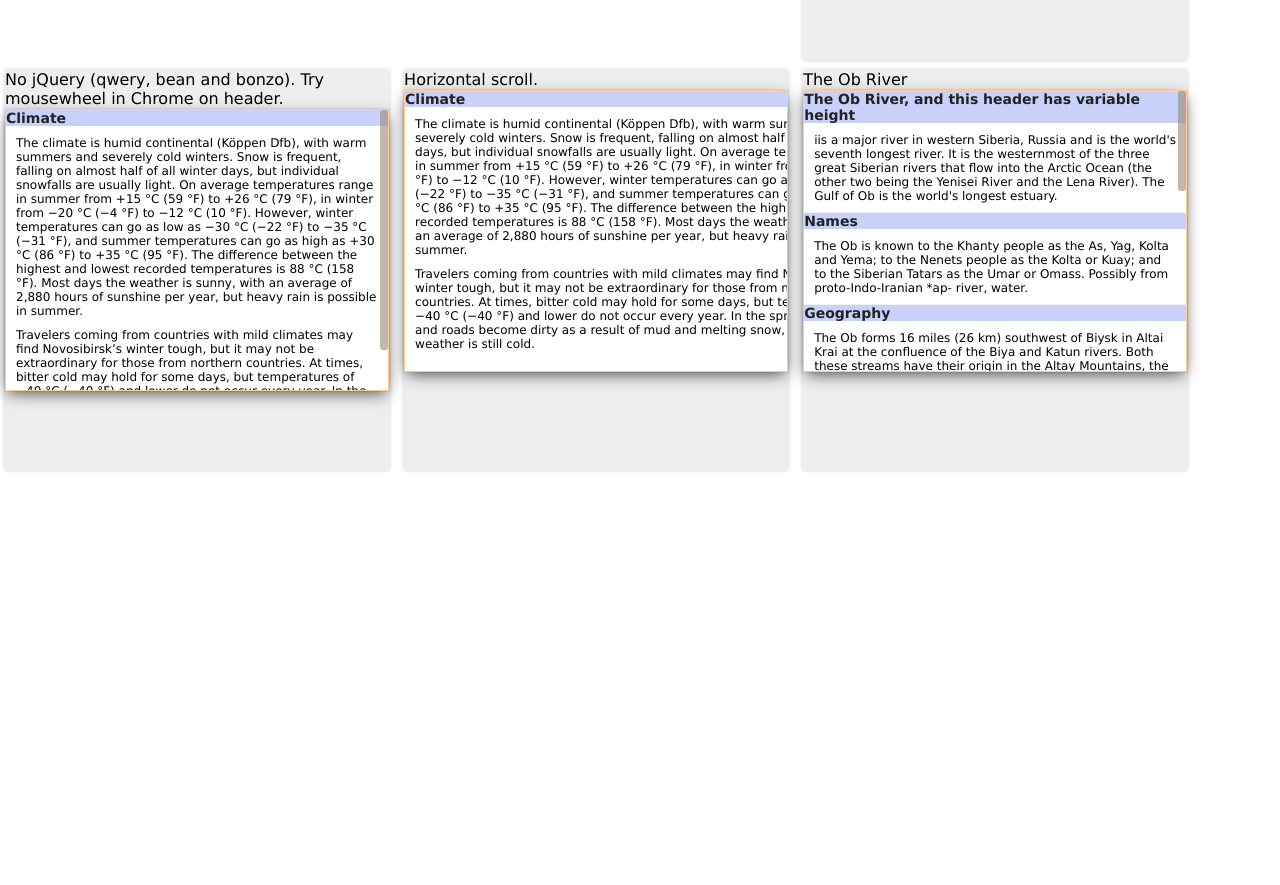
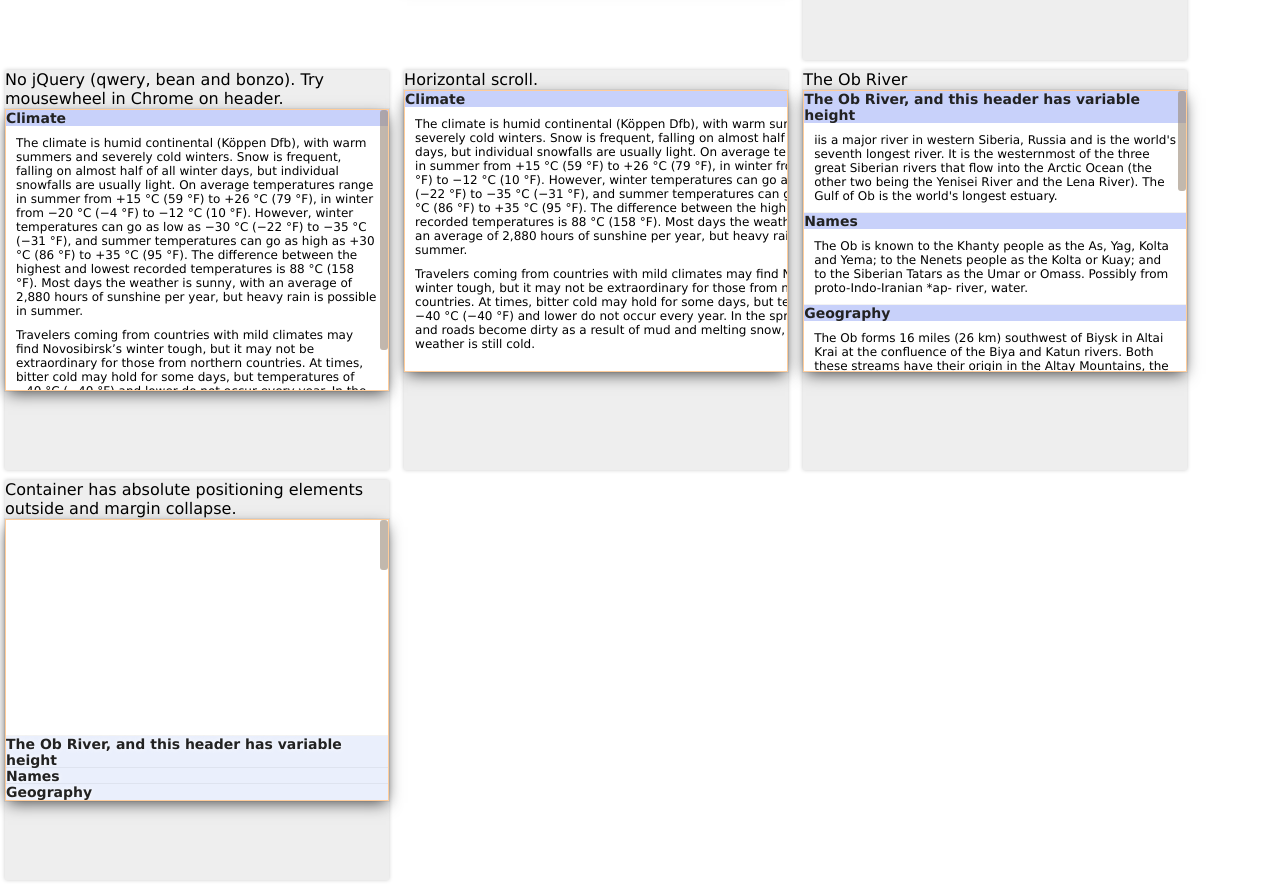
Before and after one commit to Diokuz/baron, a website: page test/index.html in a window 1280 px wide. Shown: the part 1165-2050 px from the top of the page. Before the commit the page ends 1640 px from the top, so only its background shows below. Drawn offline with Linux system fonts and the light colour scheme.

Commit message:
Margin collapse and positioned elements bug fixed

```diff
--- a/baron.css
+++ b/baron.css
@@ -18,7 +18,6 @@
     background: #999;
 }
 .container { /* Data wrapper */
-    overflow: hidden; /* For possible margin collapse removing */
 }
 
 .header__title {
--- a/baron.js
+++ b/baron.js
@@ -15,7 +15,8 @@
                 offset: 'offsetHeight',
                 crossOffset: 'offsetWidth',
                 offsetPos: 'offsetTop',
-                scroll: 'scrollTop'
+                scroll: 'scrollTop',
+                scrollSize: 'scrollHeight'
             },
 
             horizontal: {
@@ -29,7 +30,8 @@
                 offset: 'offsetWidth',
                 crossOffset: 'offsetHeight',
                 offsetPos: 'offsetLeft',
-                scroll: 'scrollLeft'
+                scroll: 'scrollLeft',
+                scrollSize: 'scrollWidth'
             }
         };
 
@@ -65,7 +67,7 @@
         // Constructor!
         baron.init = function(root, gData) {
             var headers,
-                viewPortSize, // Non-headers viewable content summary size
+                viewPortSize, // Non-headers viewable content summary height
                 headerTops, // Initial top positions of headers
                 topHeights,
                 rTimer,
@@ -166,14 +168,14 @@
 
                 if (headers) {
                     for (i = 0 ; i < headers.length ; i++) {
-                        // Summary headers size above current
+                        // Summary headers height above current
                         topHeights[i] = (topHeights[i - 1] || 0);
 
                         if (headers[i - 1]) {
                             topHeights[i] += headers[i - 1][dir.offset];
                         }
 
-                        // Variable header sizes
+                        // Variable header heights
                         pos = {};
                         pos[dir.size] = headers[i][dir.offset];
                         dom(headers[i].parentNode).css(pos);
@@ -202,7 +204,7 @@
                     hTop,
                     fixState;
 
-                newBarSize = track[dir.client] * scroller[dir.client] / container[dir.offset];
+                newBarSize = track[dir.client] * scroller[dir.client] / scroller[dir.scrollSize];
 
                 // Positioning bar
                 if (oldBarSize != newBarSize) {
@@ -211,7 +213,7 @@
                 }
 
                 containerPos = -(scroller['page' + dir.x + 'Offset'] || scroller[dir.scroll]);
-                barPos = relToPos(- containerPos / (container[dir.offset] - scroller[dir.client]));
+                barPos = relToPos(- containerPos / (scroller[dir.scrollSize] - scroller[dir.client]));
 
                 posBar(barPos);
 
@@ -290,10 +292,11 @@
             }
 
             fixRadius = gData.fixRadius || 0;
+            console.log('fixRadius', fixRadius);
 
-            barOn(scroller[dir.client] < container[dir.offset]);
+            barOn(scroller[dir.client] < scroller[dir.scrollSize]);
 
-            // Viewport size calculation
+            // Viewport height calculation
             viewport(1);
 
             hFixCls = gData.hFixCls;
@@ -321,12 +324,12 @@
                 rTimer = setTimeout(function() {
                     viewport();
                     updateScrollBar();
-                    barOn(container[dir.offset] > scroller[dir.client]);
+                    barOn(scroller[dir.scrollSize] > scroller[dir.client]);
                 }, 200);
             };
 
             event(window, 'resize', resize);
-            event(root, 'sizeChange', resize);
+            event(root, 'heightChange', resize);
 
             // Drag
             event(bar, 'mousedown', function(e) {
@@ -346,7 +349,7 @@
 
             event(document, 'mousemove', function(e) { // document, not window, for ie8
                 if (drag) {
-                    scroller.scrollTop = posToRel(e.clientY - scrollerY0) * (container[dir.offset] - scroller[dir.client]);
+                    scroller.scrollTop = posToRel(e.clientY - scrollerY0) * (scroller[dir.scrollSize] - scroller[dir.client]);
                 }
             });
 
@@ -389,7 +392,7 @@
             if (!root[i].getAttribute('data-baron')) {
                 this[i] = new baron.init(root[i], data);
             } else {
-                event(root[i], 'sizeChange', undefined, 'trigger');
+                event(root[i], 'heightChange', undefined, 'trigger');
             }
         }
 
--- a/test/index.html
+++ b/test/index.html
@@ -306,6 +306,41 @@
     </div>
 </div>
 
+<div class="test test_scroll-height">
+    <div class="test__description">
+        Container has absolute positioning elements outside and margin collapse.
+    </div>
+    <div class="wrapper">
+        <div class="scroller">
+            <div class="container" style="overflow: visible;">
+                <div style="margin-top: 1000px; height: 100px; background: red">AAA</div>
+                <div class="header">
+                    <h1 class="header__title">The Ob River, and this header has variable height</h1>
+                </div>
+                <p class="text">iis a major river in western Siberia, Russia and is the world's seventh longest river. It is the westernmost of the three great Siberian rivers that flow into the Arctic Ocean (the other two being the Yenisei River and the Lena River). The Gulf of Ob is the world's longest estuary.</p>
+                <div class="header">
+                    <h1 class="header__title">Names</h1>
+                </div>
+                <p class="text">The Ob is known to the Khanty people as the As, Yag, Kolta and Yema; to the Nenets people as the Kolta or Kuay; and to the Siberian Tatars as the Umar or Omass. Possibly from proto-Indo-Iranian *ap- river, water.</p>
+
+
+                <div class="header">
+                    <h1 class="header__title">Geography</h1>
+                </div>
+                <p class="text">The Ob forms 16 miles (26 km) southwest of Biysk in Altai Krai at the confluence of the Biya and Katun rivers. Both these streams have their origin in the Altay Mountains, the Biya issuing from Lake Teletskoye, the Katun, 700 kilometres (430 mi) long, bursting out of a glacier on Mount Byelukha.
+                <p class="text">The river splits into more than one arm, especially after joining the large Irtysh tributary at about 69° E. (Originating in China, the Irtysh is actually longer than the Ob from source to the point of their confluence.) From the source of the Irtysh to the mouth of the Ob, the river flow is the longest in Russia at 5,410 kilometres (3,360 mi). Other noteworthy tributaries are: from the east, the Tom, Chulym, Ket, Tym and Vakh rivers; and, from the west and south, the Vasyugan, Irtysh (with the Ishim and Tobol rivers), and Sosva rivers.
+                <p class="text">The Ob zigzags west and north until it reaches 55° N, where it curves round to the northwest, and again north, wheeling finally eastwards into the Gulf of Ob, a 600-mile (970 km)-long bay of the Kara Sea, separating the Yamal Peninsula from the Gydan Peninsula.
+                <p class="text">The combined Ob-Irtysh system, the third-longest river system of Asia (after China's Yangtze and Yellow rivers), is 5,410 kilometres (3,360 mi) long, and the area of its basin 2,990,000 square kilometres (1,150,000 sq mi). The river basin of the Ob consists mostly of steppe, taiga, swamps, tundra, and semi-desert topography. The floodplains of the Ob are characterized by many tributaries and lakes. The Ob is ice-bound at southern Barnaul from early in November to near the end of April, and at northern Salekhard, 100 miles (160 km) above its mouth, from the end of October to the beginning of June. The Ob River crosses several climatic zones. The upper Ob valley, in the south, grows grapes, melons and watermelons, whereas the lower reaches of the Ob are Arctic tundra. The most comfortable climate for the rest on the Ob - are Biysk, Barnaul, and Novosibirsk.</p>
+
+                <div style="position: relative; height: 10px; background: #ffa">
+                    <div style="position: absolute; height: 100px; width: 100%; background: red">ZZZ</div>
+                </div>
+            </div>
+            <div class="scroller__bar"></div>
+        </div>
+    </div>
+</div>
+
 </body>
 
 </html>
--- a/test/script.js
+++ b/test/script.js
@@ -48,7 +48,7 @@ window.onload = function() {
     });
 
     // Flexible height for bottom fixed headers -> they should change positions when window resize occurs.
-    baron(document.getElementsByClassName('test_flex-headers'), {
+    baron($('.test_flex-headers'), {
         scroller: '.scroller',
         container: '.container',
         bar: '.scroller__bar',
@@ -83,7 +83,18 @@ window.onload = function() {
     });
 
     // Variable header
-    baron(document.getElementsByClassName('test_varheights'), {
+    baron($('.test_varheights'), {
+        scroller: '.scroller',
+        container: '.container',
+        bar: '.scroller__bar',
+        barOnCls: 'baron',
+        header: '.header__title',
+        hFixCls: 'header__title_state_fixed',
+        viewMinSize: 100
+    });
+
+    // Elements outside container
+    baron($('.test_scroll-height'), {
         scroller: '.scroller',
         container: '.container',
         bar: '.scroller__bar',
```
Also changed, not shown: baron.min.js.
